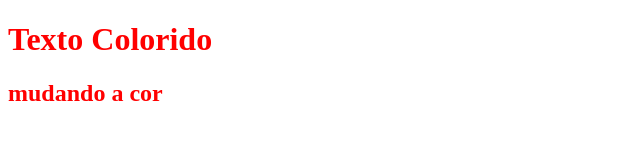
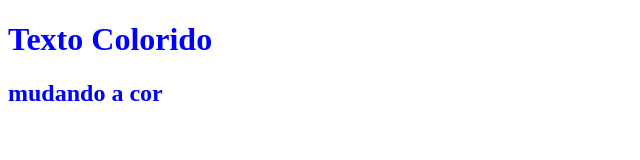
Before and after one commit to WalissonPatrickHelmer/exercicios, a plain HTML site: page MEDIA-QUERIES/MEDIAQUERIES.html in a window 1280 px wide. Shown: the whole page, without its empty margins (0-640 px from the left). Drawn offline with Linux system fonts and the light colour scheme.

Commit message:
atualização media queries

```diff
--- a/MEDIA-QUERIES/style.css
+++ b/MEDIA-QUERIES/style.css
@@ -6,14 +6,19 @@ h2 {
     color: red ;
 }
 
-@media (min-width:400px) and (max-width:402px) {
+@media (min-width:400px) and (max-width:500px) {
     h1 { color: green;}
     h2 { color:green;}
 
 }
 
-@media (min-width:403px) and (max-width:404px) {
+@media (min-width:500px) and (max-width:600px) {
     h1 { color:yellow;}
     h2 { color:yellow;}
 
 }
+
+@media ( orientation: landscape) {
+    h1 { color:blue;}
+    h2 { color:blue;}
+}
```
